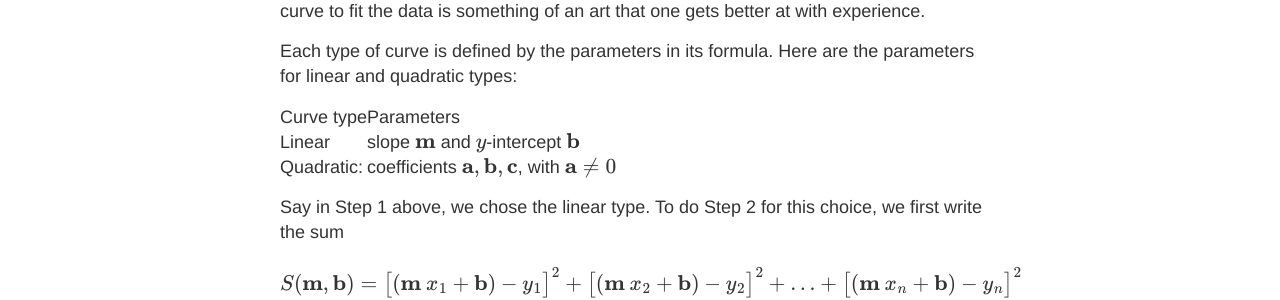
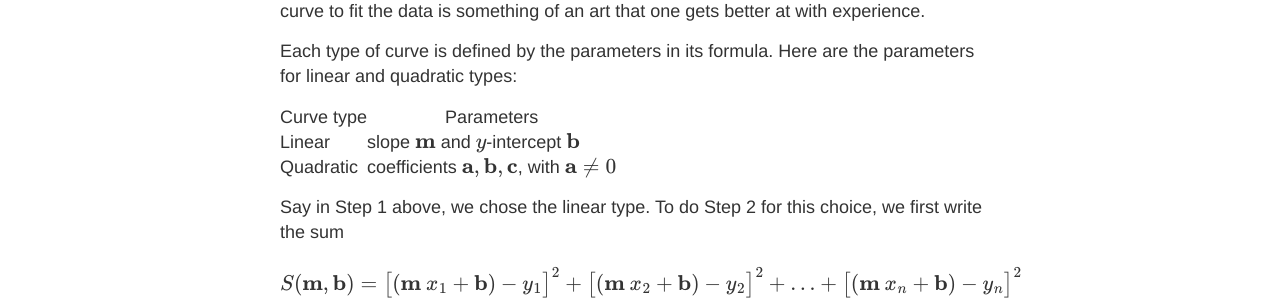
Before and after one commit to datacompass/datacompass.github.io, a Jekyll site: the page built from _posts/2017-8-5-Regression.md, in a window 1280 px wide. Shown: the part 1290-1590 px from the top of the page. Built offline with Jekyll 4.4.1, drawn with Linux system fonts in a browser that asks for light colours; formulas are drawn with MathJax 3.

```diff
--- a/_posts/2017-8-5-Regression.md
+++ b/_posts/2017-8-5-Regression.md
@@ -31,10 +31,10 @@ There are also other types, but we won't need to go into them here.  Choosing th
 
 Each type of curve is defined by the parameters in its formula.  Here are the parameters for linear and quadratic types:
 
-| Curve type | Parameters|
-|:---|:---|
-| Linear  | slope ${\bf m}$ and $y$-intercept ${\bf b}$ |
-| Quadratic: | coefficients ${\bf a}, {\bf b}, {\bf c}$, with ${\bf a} \neq 0$ |
+| Curve type |Parameters|
+|------------|-------------------------------------------------------|
+|Linear|slope ${\bf m}$ and $y$-intercept ${\bf b}$ |
+|Quadratic| coefficients ${\bf a}, {\bf b}, {\bf c}$, with ${\bf a} \neq 0$ |
 
 Say in Step 1 above, we chose the linear type.  To do Step 2 for this choice, we first write the sum
 
```
